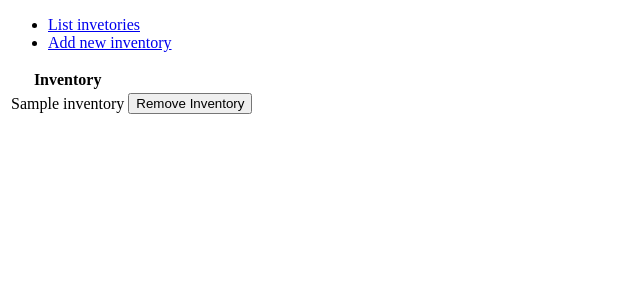
After one commit to jkukko/InventoryManagement, a Flask app: page /inventories in a window 1280 px wide. The commit adds this page. Shown: the top 300 px of the page, without its empty margins (0-640 px from the left). Run offline with Flask 2, Linux system fonts and the light colour scheme; tables that the repository leaves empty hold one stand-in row (values such as "Sample post").

Commit message:
remove inventory functionality added

```diff
--- a/application/inventory/views.py
+++ b/application/inventory/views.py
@@ -1,6 +1,10 @@
 from application import app, db
-from flask import render_template, request
+from flask import redirect, render_template, request, url_for
 from application.inventory.models import Inventory
+
+@app.route("/inventories", methods=["GET"])
+def inventory_index():
+    return render_template("inventory/list.html", inventories = Inventory.query.all())
 
 @app.route("/inventory/new/")
 def inventory_form():
@@ -13,4 +17,14 @@ def inventory_create():
     db.session().add(i)
     db.session.commit()
 
-    return "hello world!"
+    return redirect(url_for("inventory_index"))
+
+@app.route("/inventory/<inventory_id>/", methods=["POST"])
+def inventory_remove(inventory_id):
+
+    i = Inventory.query.get(inventory_id)
+
+    db.session.delete(i)
+    db.session.commit()
+
+    return redirect(url_for("inventory_index"))
--- /dev/null
+++ b/application/templates/inventory/list.html
@@ -0,0 +1,19 @@
+{% extends "layout.html" %}
+
+{% block body %}
+  <table>
+    <tr>
+      <th>Inventory</th>
+    </tr>
+    {% for inventory in inventories %}
+    <tr>
+      <td>{{ inventory.name }}</td>
+      <td>
+          <form method="POST" action="{{ url_for('inventory_remove', inventory_id=inventory.id) }}">
+            <input type="submit" value="Remove Inventory"/>
+          </form>
+      </td>
+    </tr>
+    {% endfor %}
+  </table>
+{% endblock %}
--- a/application/templates/layout.html
+++ b/application/templates/layout.html
@@ -2,10 +2,14 @@
 <html>
   <head>
     <meta charset="utf-8">
-    <title>TodoApp</title>
+    <title>Inventory Management</title>
   </head>
 
   <body>
+    <ul>
+      <li><a href="{{ url_for('inventory_index') }}">List invetories</a></li>
+      <li><a href="{{ url_for('inventory_form') }}">Add new inventory</a></li>
+    </ul>
     {% block body %}
       <p>
         Content.
```
